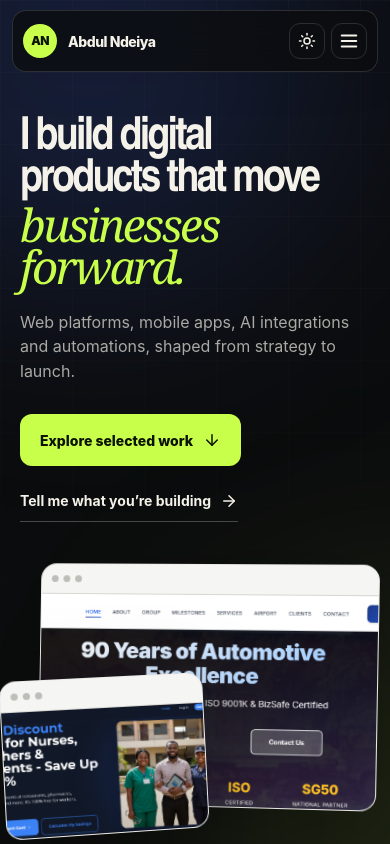
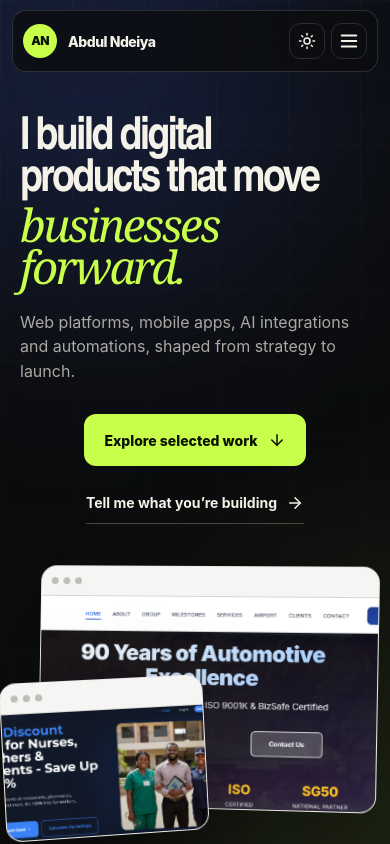
Before and after one commit to ndeiya/portfolio, a React (Vite) app: page / in a window 390 px wide. Shown: the top 844 px of the page. Built offline with nearby package versions, Linux system fonts and the light colour scheme.

Commit message:
Center mobile hero actions

```diff
--- a/src/App.css
+++ b/src/App.css
@@ -1387,9 +1387,11 @@ textarea:focus-visible {
 
   .hero-actions {
     align-items: center;
-    flex-flow: row wrap;
-    gap: 14px 22px;
+    flex-direction: column;
+    justify-content: center;
+    gap: 16px;
     margin-top: 30px;
+    text-align: center;
   }
 
   .hero-showcase {
```
